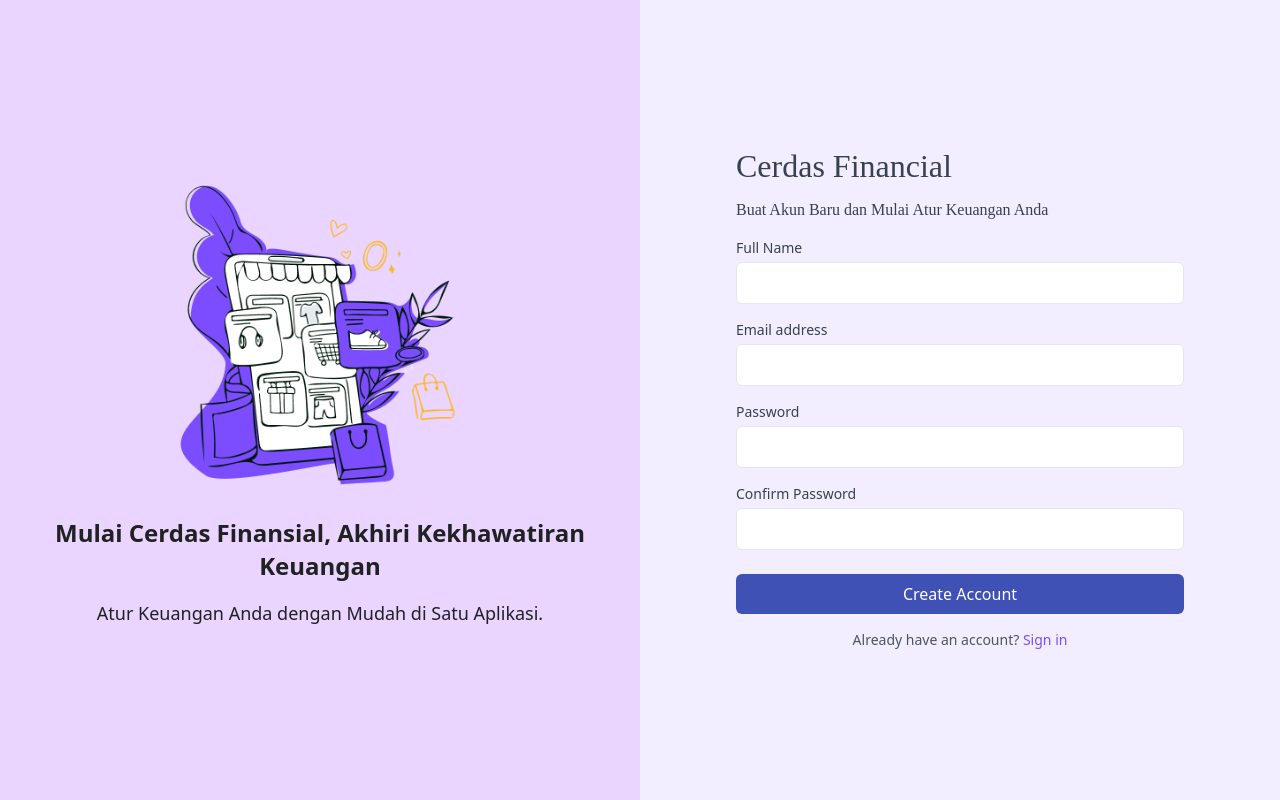
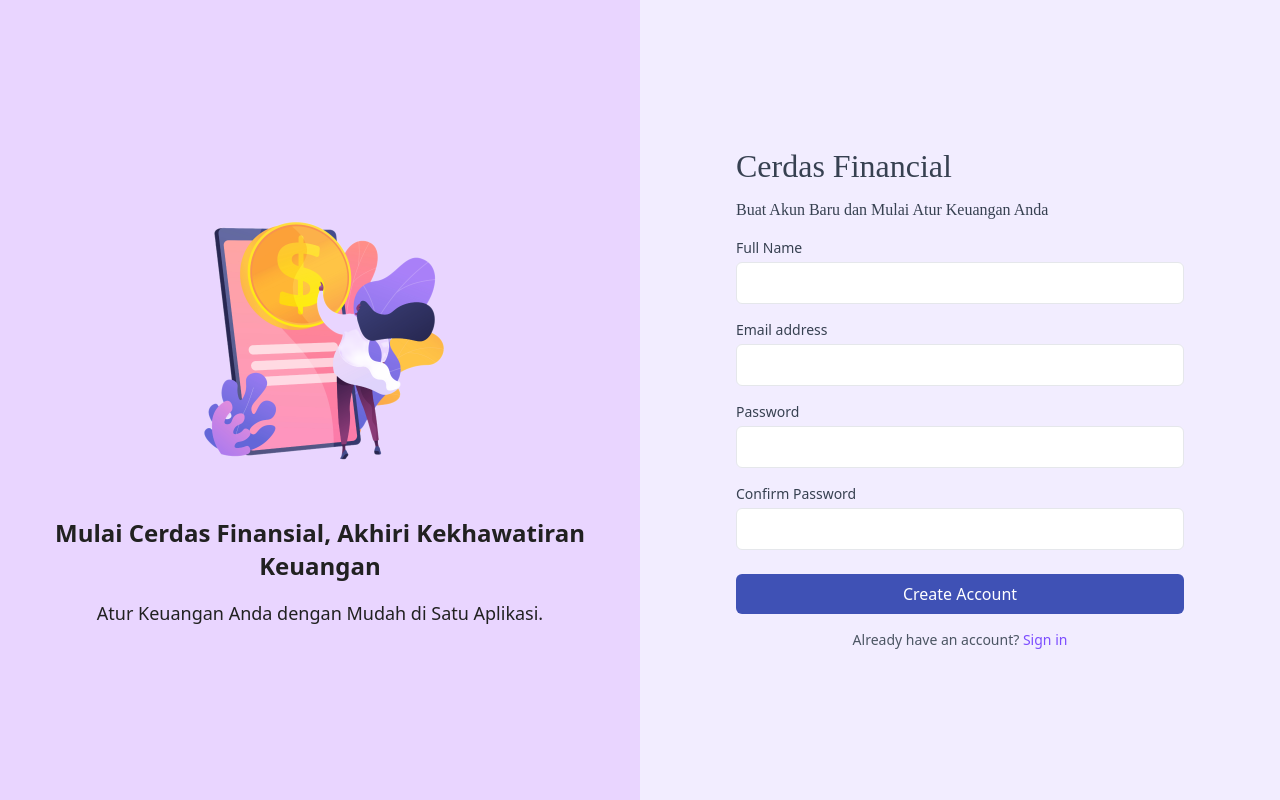
Before and after one commit to gitchan07/CerdasFinancial-app, a React (Vite) app: page /register in a window 1280 px wide. Built offline with nearby package versions, Linux system fonts and the light colour scheme.

Commit message:
add assets

```diff
--- a/src/component/login/RegisterPage.jsx
+++ b/src/component/login/RegisterPage.jsx
@@ -1,6 +1,6 @@
 import React from 'react';
 import { Link } from 'react-router-dom';
-import loginImage from '../../assets/login.jpg';
+import registerImage from '../../assets/register.jpg';
 
 const RegisterPage = () => {
   return (
@@ -10,7 +10,7 @@ const RegisterPage = () => {
           <div className="p-12 text-center">
             <div
               className="h-80 w-80 bg-cover bg-center mx-auto"
-              style={{ backgroundImage: `url(${loginImage})` }}
+              style={{ backgroundImage: `url(${registerImage})` }}
             >
             </div>
             <h1
```
Also changed, not shown: src/assets/register.jpg (added).
